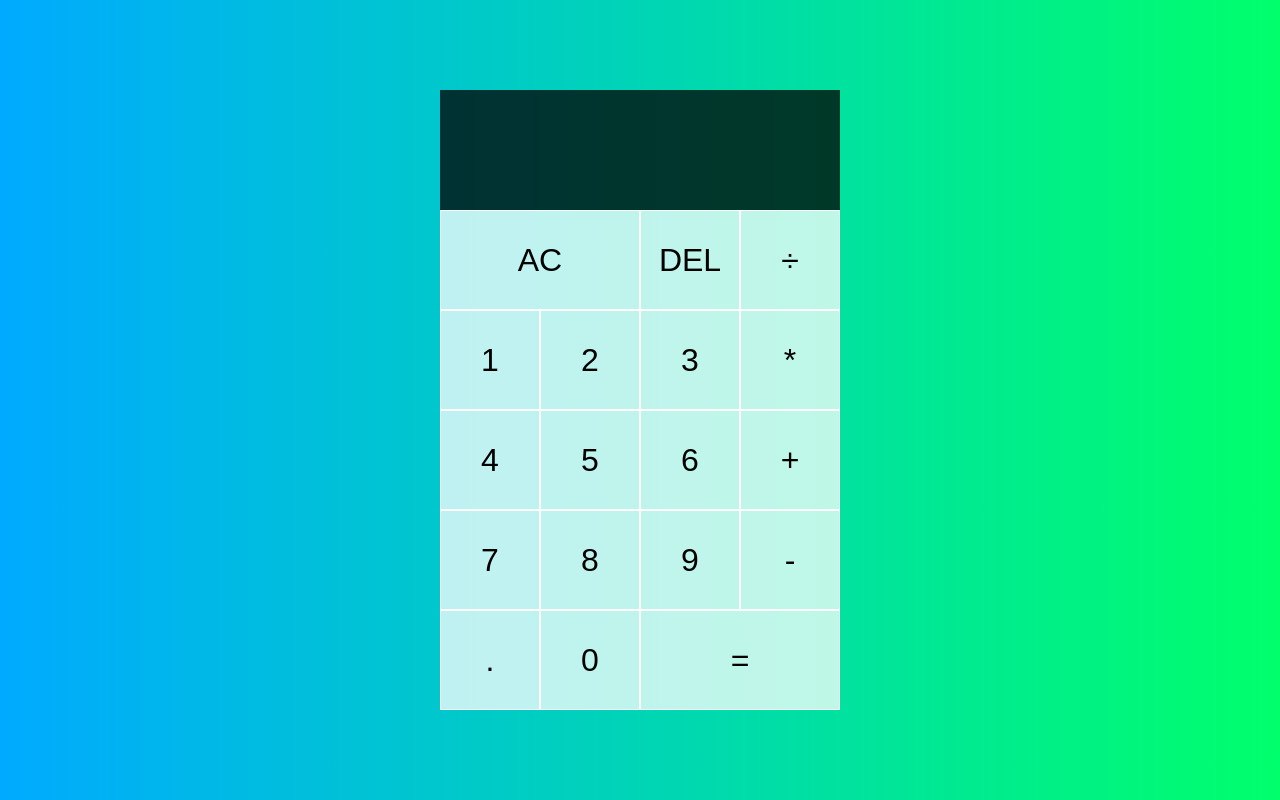
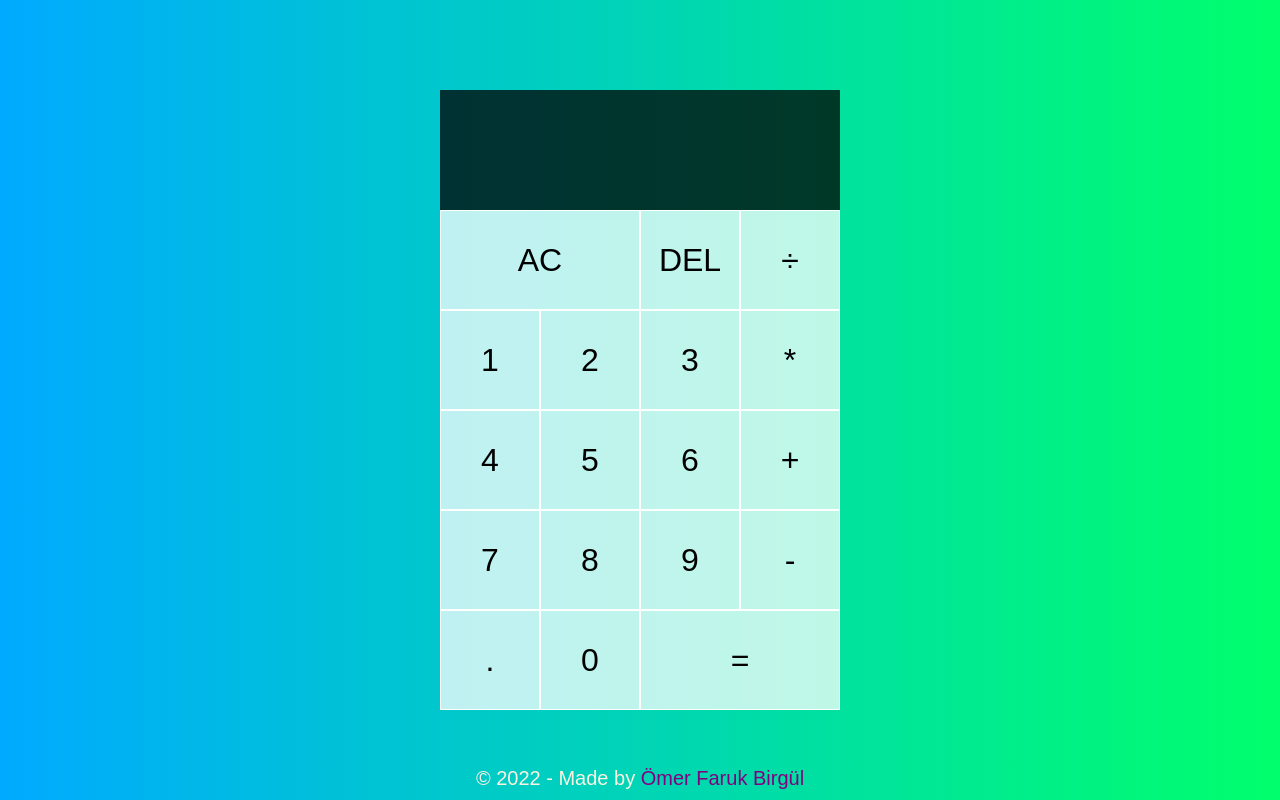
Before and after one commit to omerbirgul/calculator-app, a plain HTML site: page index.html in a window 1280 px wide. Drawn offline with Linux system fonts and the light colour scheme.

Commit message:
add footer

```diff
--- a/index.html
+++ b/index.html
@@ -36,6 +36,13 @@
         <button data-equals class="span-two">=</button>
     </div>
 
+    <footer>
+        <span>
+        © 2022 - Made by
+        <a href="https://github.com/Omar-f-Birgul" target="_blank">Ömer Faruk Birgül</a>
+        </span>
+</footer>
+
 </body>
 <script src="script.js"></script>
 </html>
--- a/style.css
+++ b/style.css
@@ -58,3 +58,24 @@ body{
     color: white;
     font-size: 2.5rem;
 }
+
+footer {
+    display: flex;
+    justify-content: center;
+    font-size: 20px;
+    color: #faf3e0;
+    font-weight: 400;
+    position: absolute;
+    bottom: 10px;
+    width: 100%;
+  }
+
+  footer a {
+    color: purple;
+    text-decoration: none;
+  }
+
+  footer a:hover{
+    text-shadow: 1px 1px red;
+
+  }
```
